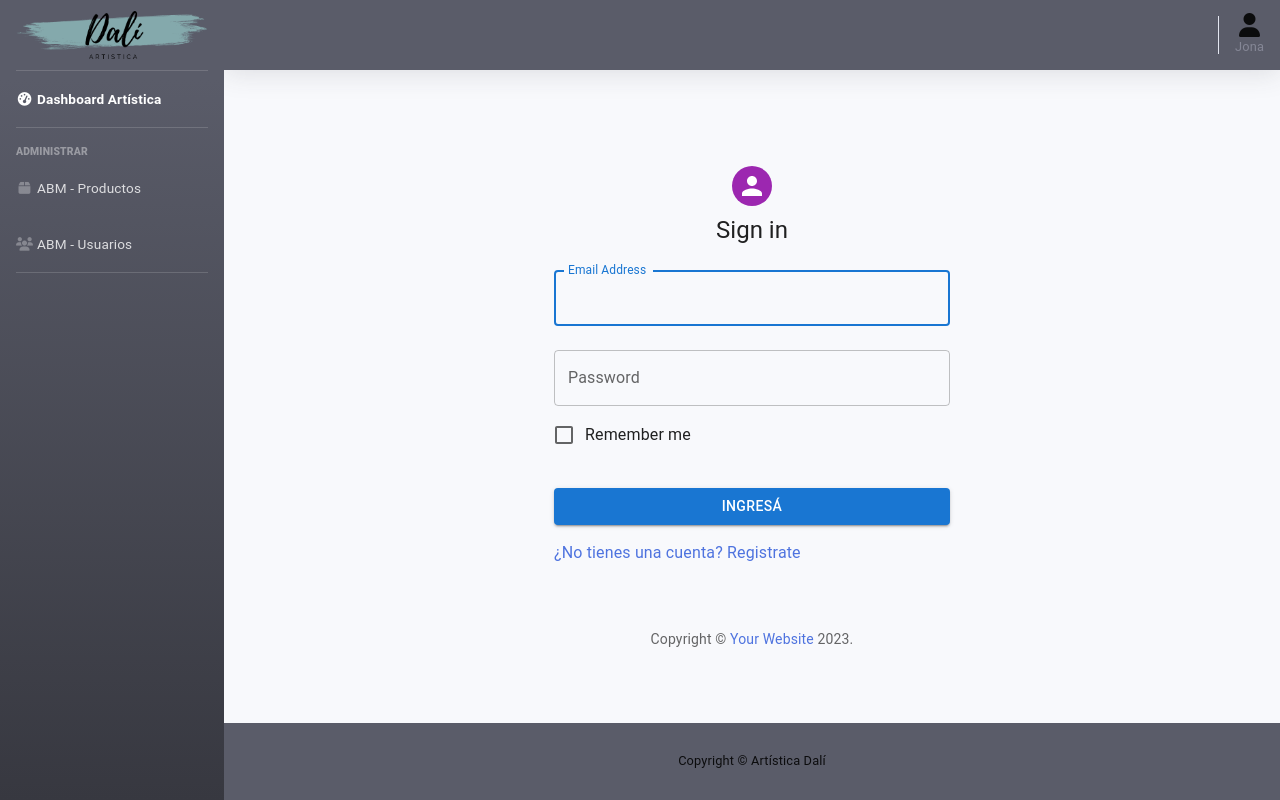
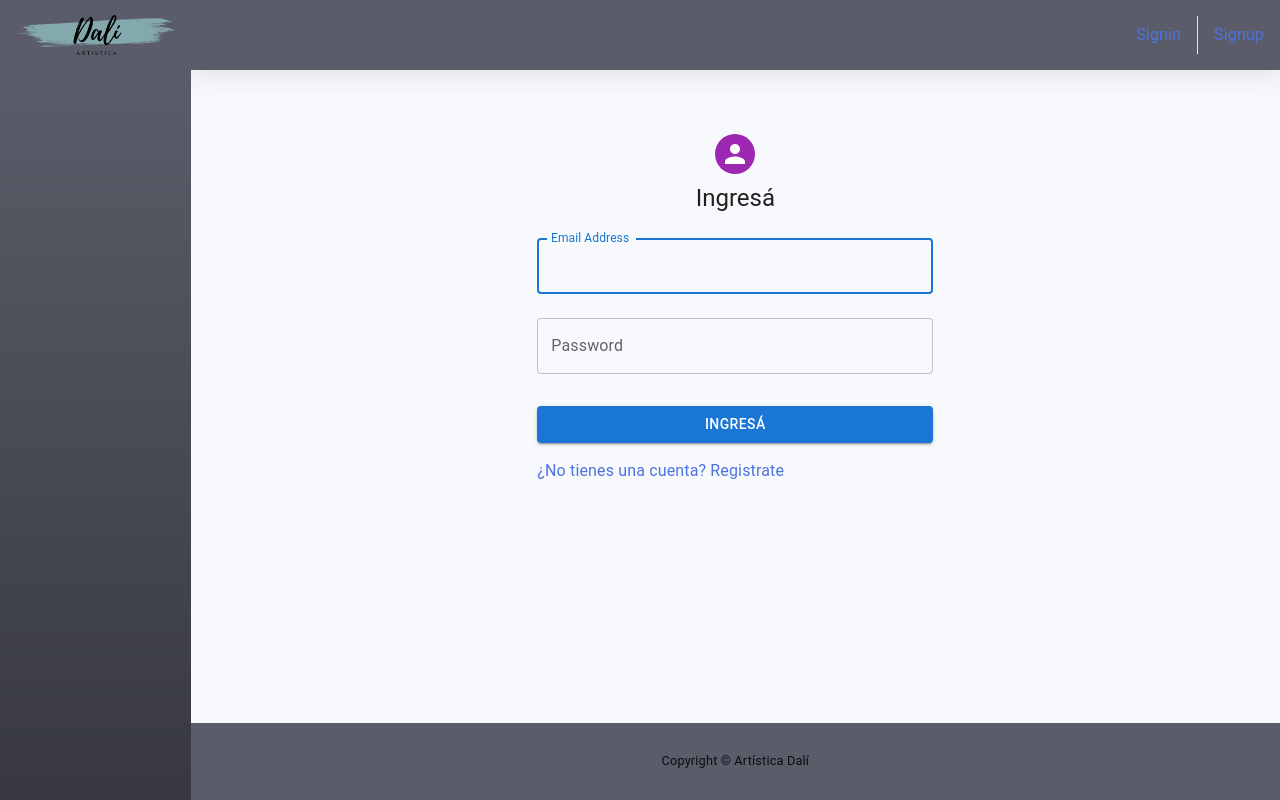
Before and after one commit to JonatanCespedes/dashboard-react-artistica, a React (Create React App) app: page /signin in a window 1280 px wide. Built offline with nearby package versions, Linux system fonts and the light colour scheme.

Commit message:
Agrega registro, rutas protegidas y contexto

```diff
--- a/package.json
+++ b/package.json
@@ -12,6 +12,7 @@
     "@testing-library/user-event": "^13.5.0",
     "chart.js": "^4.3.0",
     "formik": "^2.4.1",
+    "jwt-decode": "^3.1.2",
     "react": "^18.2.0",
     "react-chartjs-2": "^5.2.0",
     "react-dom": "^18.2.0",
--- a/src/App.js
+++ b/src/App.js
@@ -1,3 +1,4 @@
+import { AuthProvider } from "./context/AuthProvider";
 import { Layout } from "./layout";
 import { AppRoutes } from "./routes";
 import { BrowserRouter as Router } from "react-router-dom";
@@ -6,9 +7,11 @@ export const App = () => {
   return (
     <div className="App">
       <Router>
-        <Layout>
-          <AppRoutes />
-        </Layout>
+        <AuthProvider>
+          <Layout>
+            <AppRoutes />
+          </Layout>
+        </AuthProvider>
       </Router>
     </div>
   );
--- a/src/components/Header/index.jsx
+++ b/src/components/Header/index.jsx
@@ -1,6 +1,10 @@
 import styles from "./index.module.css";
+import { useAuth } from "../../context/AuthProvider";
+import { Link } from "react-router-dom";
 
-export const Header = ({userName = "Jona"}) => {
+export const Header = () => {
+  const { currentUser, logout } = useAuth();
+  const handleLogout = () => logout()
   return (
     <>
       {/* <!-- Topbar --> */}
@@ -9,18 +13,30 @@ export const Header = ({userName = "Jona"}) => {
 
         {/* <!-- Topbar Navbar --> */}
         <ul className="navbar-nav ml-auto">
-
-          <div className="topbar-divider d-none d-sm-block"></div>
-
-          {/* <!-- Nav Item - User Information --> */}
-          <li className={`nav-item ${styles.avatarLogoContainer}`}>
-              <i
-                className={`fas fa-user ${styles.userLogo}`}
-              ></i>
-              <span className="text-gray-600 small text-center">
-                {userName}
-              </span>
-          </li>
+          {currentUser ? (
+            <>
+              <li className={`nav-item ${styles.avatarLogoContainer}`}>
+                <i className={`fas fa-user ${styles.userLogo}`}></i>
+                <span className="text-gray-600 small text-center">
+                  {currentUser.email}
+                </span>
+              </li>
+              <div className="topbar-divider d-none d-sm-block"></div>
+              <button className="btn btn-info" onClick={handleLogout}>
+                <i className="fa-solid fa-right-from-bracket"></i>
+              </button>
+            </>
+          ) : (
+            <>
+              <li className={`nav-item ${styles.avatarLogoContainer}`}>
+                <Link to="/signin">Signin</Link>
+              </li>
+              <div className="topbar-divider d-none d-sm-block"></div>
+              <li className={`nav-item ${styles.avatarLogoContainer}`}>
+                <Link to="/signup">Signup</Link>
+              </li>
+            </>
+          )}
         </ul>
       </nav>
       {/* <!-- End of Topbar --> */}
--- a/src/components/LastDataContainer/index.jsx
+++ b/src/components/LastDataContainer/index.jsx
@@ -53,5 +53,5 @@ export const LastDataContainer = ({type, data}) => {
 
 LastDataContainer.propTypes = {
 	type: PropTypes.string.isRequired,
-	data: PropTypes.object.isRequired,
+	data: PropTypes.object,
 }
--- a/src/components/Sidebar/index.jsx
+++ b/src/components/Sidebar/index.jsx
@@ -2,10 +2,12 @@ import { Link } from "react-router-dom";
 import { SidebarLogo } from "./components/Logo";
 import Logo from "../../assets/logo.png";
 import { NavItem } from "./components/NavItem";
+import { useAuth } from "../../context/AuthProvider";
 
 const TITLE = "Dashboard Artística";
 
 export const Sidebar = () => {
+  const { currentUser } = useAuth();
   return (
     <>
       {/* <!-- Sidebar --> */}
@@ -16,6 +18,8 @@ export const Sidebar = () => {
         {/* <!-- Sidebar - Brand --> */}
         <SidebarLogo brand="Artistica Dalí" logo={Logo} />
         {/* <!-- Divider --> */}
+        {currentUser && (
+          <>
             <hr className="sidebar-divider my-0" />
 
             {/* <!-- Nav Item - Dashboard --> */}
@@ -34,11 +38,13 @@ export const Sidebar = () => {
 
             {/* <!-- Nav Items --> */}
 
-        <NavItem href="/productos" icon="fa-box" name="ABM - Productos"/>
-        <NavItem href="/usuarios" icon="fa-users" name="ABM - Usuarios"/>
+            <NavItem href="/products" icon="fa-box" name="Productos" />
+            <NavItem href="/users" icon="fa-users" name="Usuarios" />
 
             {/* <!-- Divider --> */}
             <hr className="sidebar-divider d-none d-md-block" />
+          </>
+        )}
       </ul>
       {/* <!-- End of Sidebar --> */}
     </>
--- /dev/null
+++ b/src/context/AuthProvider/index.jsx
@@ -0,0 +1,112 @@
+import React, { useState, useEffect, useContext } from "react";
+import { loginUser, registerUser } from "../../services/users.service";
+import { useNavigate } from "react-router-dom";
+import { Loading } from "../../components/Loading";
+import { Alert } from "../../components/Alert";
+import jwt_decode from "jwt-decode";
+
+// Crea el contexto de autenticación
+const AuthContext = React.createContext();
+
+// Función para obtener el contexto de autenticación
+export const useAuth = () => {
+  return useContext(AuthContext);
+};
+
+// Componente de proveedor de autenticación
+export const AuthProvider = ({ children }) => {
+  const [currentUser, setCurrentUser] = useState(null);
+  const [loading, setLoading] = useState(false);
+  const [alert, setAlert] = React.useState({
+    show: false,
+    type: "",
+    message: "",
+  });
+  const navigate = useNavigate();
+  const storedToken = localStorage.getItem("_token");
+
+  useEffect(() => {
+    if (storedToken) {
+      const decodedToken = storedToken ? jwt_decode(storedToken) : null;
+      const { user } = decodedToken ? decodedToken.payload : null;
+      setCurrentUser(user);
+      return navigate("/");
+    }
+  }, []);
+
+  const register = (data) => {
+    setLoading(true);
+    registerUser(data)
+      .then((res) => {
+        if (res.ok && res.status === 201) {
+          return res.json();
+        } else {
+          return Promise.reject(res);
+        }
+      })
+      .then(({ msg }) => {
+        setAlert({
+          message: msg,
+          type: "success",
+          show: true,
+        });
+        setTimeout(() => navigate("/signin"), 2000);
+      })
+      .catch((error) => {
+        setAlert({
+          message: error,
+          type: "danger",
+          show: true,
+        });
+      })
+      .finally(() => setLoading(false));
+  };
+
+  const login = (data) => {
+    setLoading(true);
+
+    loginUser(data)
+      .then((res) => {
+        if (res.ok) {
+          return res.json();
+        } else {
+          return Promise.reject(res);
+        }
+      })
+      .then(({ token }) => {
+        window.localStorage.setItem("_token", token);
+        const decodedToken = token ? jwt_decode(token) : null;
+        const { user } = decodedToken ? decodedToken.payload : null;
+        setCurrentUser(user);
+        return navigate("/");
+      })
+      .catch((error) => alert(JSON.stringify(error)))
+      .finally(() => setLoading(false));
+  };
+
+  const logout = () => {
+    setCurrentUser(null);
+    localStorage.removeItem("_token");
+    navigate("/signin");
+  };
+
+  const value = {
+    currentUser,
+    login,
+    logout,
+    register,
+  };
+
+  // Muestra un indicador de carga mientras se verifica la autenticación
+  if (loading) {
+    return <Loading />;
+  }
+
+  // Renderiza el proveedor de contexto con los hijos
+  return (
+    <AuthContext.Provider value={value}>
+      {alert.show && <Alert alert={alert} setAlert={setAlert} />}
+      {children}
+    </AuthContext.Provider>
+  );
+};
--- a/src/pages/User/SignIn/index.jsx
+++ b/src/pages/User/SignIn/index.jsx
@@ -10,23 +10,26 @@ import Box from "@mui/material/Box";
 import Typography from "@mui/material/Typography";
 import Container from "@mui/material/Container";
 import { createTheme, ThemeProvider } from "@mui/material/styles";
-import { Copyright } from "../../../components/Copyright";
 import { Formik } from "formik";
-import { Link } from "react-router-dom";
-import { loginUser } from "../../../services/users.service";
+import { Link, useNavigate } from "react-router-dom";
+import { useAuth } from "../../../context/AuthProvider";
 
 // TODO remove, this demo shouldn't need to reset the theme.
 
 const defaultTheme = createTheme();
 
 export default function SignIn() {
+  const { currentUser, login } = useAuth();
+  const navigate = useNavigate();
+  if(currentUser) return navigate("/");
+
   return (
     <ThemeProvider theme={defaultTheme}>
       <Container component="main" maxWidth="xs">
         <CssBaseline />
         <Box
           sx={{
-            marginTop: 8,
+            marginTop: 4,
             display: "flex",
             flexDirection: "column",
             alignItems: "center",
@@ -34,7 +37,7 @@ export default function SignIn() {
         >
           <Avatar sx={{ m: 1, bgcolor: "secondary.main" }}></Avatar>
           <Typography component="h1" variant="h5">
-            Sign in
+            Ingresá
           </Typography>
 
           <Formik
@@ -58,18 +61,7 @@ export default function SignIn() {
               return errors;
             }}
             onSubmit={(values, { setSubmitting }) => {
-              loginUser(values)
-                .then((res) => {
-                  if (res.ok) {
-                    return res.json();
-                  } else {
-                    return Promise.reject(res);
-                  }
-                })
-                .then(({ token }) =>
-                  window.localStorage.setItem("_token", token)
-                )
-                .catch((error) => alert(JSON.stringify(error)));
+              login(values)
 
               setSubmitting(false);
             }}
@@ -110,10 +102,6 @@ export default function SignIn() {
                   onBlur={handleBlur}
                   helperText={errors.pass && touched.pass && errors.pass}
                 />
-                <FormControlLabel
-                  control={<Checkbox value="remember" color="primary" />}
-                  label="Remember me"
-                />
                 <Button
                   type="submit"
                   fullWidth
@@ -133,7 +121,6 @@ export default function SignIn() {
             )}
           </Formik>
         </Box>
-        <Copyright sx={{ mt: 8, mb: 4 }} />
       </Container>
     </ThemeProvider>
   );
--- a/src/pages/User/SignUp/index.jsx
+++ b/src/pages/User/SignUp/index.jsx
@@ -10,22 +10,26 @@ import Box from "@mui/material/Box";
 import Typography from "@mui/material/Typography";
 import Container from "@mui/material/Container";
 import { createTheme, ThemeProvider } from "@mui/material/styles";
-import { Copyright } from "../../../components/Copyright";
 import { Formik } from "formik";
-import { Link } from "react-router-dom";
+import { Link, useNavigate } from "react-router-dom";
+import { useAuth } from "../../../context/AuthProvider";
 
 // TODO remove, this demo shouldn't need to reset the theme.
 
 const defaultTheme = createTheme();
 
 export default function SignUp() {
+  const { register, currentUser } = useAuth();
+  const navigate = useNavigate();
+  if(currentUser) return navigate("/");
+
   return (
     <ThemeProvider theme={defaultTheme}>
       <Container component="main" maxWidth="xs">
         <CssBaseline />
         <Box
           sx={{
-            marginTop: 8,
+            marginTop: 1,
             display: "flex",
             flexDirection: "column",
             alignItems: "center",
@@ -33,7 +37,7 @@ export default function SignUp() {
         >
           <Avatar sx={{ m: 1, bgcolor: "secondary.main" }}></Avatar>
           <Typography component="h1" variant="h5">
-            Sign up
+            Registrate
           </Typography>
 
           <Formik
@@ -72,7 +76,7 @@ export default function SignUp() {
               } else if (values.pass !== values.pass2) {
                 errors.pass2 = "Las contraseñas no coinciden";
               }
-              console.log(values.terms)
+              console.log(values.terms);
 
               if (!values.terms) {
                 errors.terms = "Debes aceptar los terminos y condiciones";
@@ -81,12 +85,14 @@ export default function SignUp() {
               return errors;
             }}
             onSubmit={(values, { setSubmitting }) => {
+              const data = {
+                ...values,
+                terms: values && "on",
+                rol: 0,
+              };
+              register(data);
 
-              setTimeout(() => {
-                alert(JSON.stringify(values, null, 2));
-
-                setSubmitting(false);
-              }, 400);
+              setSubmitting(false);
             }}
           >
             {({
@@ -185,11 +191,9 @@ export default function SignUp() {
                       }
                       label="Acepto los terminos y condiciones"
                     />
-                      {errors.terms && touched.terms && (
-                        <small style={{color: "red"}}> { errors.terms } </small>
-                      )
-
-                      }
+                    {errors.terms && touched.terms && (
+                      <small style={{ color: "red" }}> {errors.terms} </small>
+                    )}
                   </Grid>
                 </Grid>
                 <Button
@@ -211,7 +215,6 @@ export default function SignUp() {
             )}
           </Formik>
         </Box>
-        <Copyright sx={{ mt: 5 }} />
       </Container>
     </ThemeProvider>
   );
--- /dev/null
+++ b/src/pages/UsersList/index.jsx
@@ -0,0 +1,80 @@
+import React, { useEffect, useState } from "react";
+import Box from "@mui/material/Box";
+import { DataGrid } from "@mui/x-data-grid";
+import { Loading } from "../../components/Loading";
+import { Alert, Typography } from "@mui/material";
+import styles from "./index.module.css";
+import { getUsers } from "../../services/users.service";
+
+const columns = [
+  { field: "id", headerName: "ID", width: 90 },
+  {
+    field: "name",
+    headerName: "Nombre",
+    width: 150,
+    editable: true,
+  },
+  {
+    field: "email",
+    headerName: "Email",
+    width: 150,
+    editable: true,
+  }
+
+];
+
+export const UsersList = () => {
+  const [users, setUsers] = useState([]);
+  const [isLoading, setIsLoading] = useState(false);
+  const [alert, setAlert] = useState({
+    message: "",
+    type: "",
+    isOpen: false,
+  });
+
+  useEffect(() => {
+    setIsLoading(true);
+
+    const fetchUsers = getUsers();
+    fetchUsers
+      .then((usersResponse) => {
+        setUsers(usersResponse.users);
+      })
+      .catch((error) => {
+        console.error(error);
+
+        setAlert({
+          message: "Ocurrió un error al obtener la información",
+          type: "danger",
+          show: true,
+        });
+      })
+      .finally(setIsLoading(false));
+  }, []);
+
+  if(isLoading) return <Loading />;
+
+  return (
+    <section>
+        { alert.isOpen && ( <Alert alert={alert} setAlert={setAlert}/> ) }
+        <Typography paddingLeft={10} variant="h4">Lista de usuarios</Typography>
+
+        <Box className={styles.tableContainer}>
+            <DataGrid
+                rows={users}
+                columns={columns}
+                initialState={{
+                pagination: {
+                    paginationModel: {
+                    pageSize: 5,
+                    },
+                },
+                }}
+                pageSizeOptions={[5]}
+                checkboxSelection
+                disableRowSelectionOnClick
+            />
+        </Box>
+    </section>
+  );
+};
--- /dev/null
+++ b/src/pages/UsersList/index.module.css
@@ -0,0 +1,6 @@
+.tableContainer {
+    width: 80%;
+    height: 400px;
+    margin: 0 auto;
+    padding: 3rem;
+}
--- /dev/null
+++ b/src/routes/ProtectedRoute.jsx
@@ -0,0 +1,13 @@
+import React from "react";
+import { Outlet , Navigate } from "react-router-dom";
+import { useAuth } from "../context/AuthProvider";
+
+export const ProtectedRoute = () => {
+  const { currentUser } = useAuth();
+
+  return currentUser ? (
+    <Outlet />
+  ) : (
+    <Navigate to="/signin" replace />
+  );
+}
```
Also changed, not shown: src/routes/index.jsx (+9 -2 lines), 1 other file (tests, documents, lock files or other folders). Lines whose indentation alone changed are shown as unchanged.
